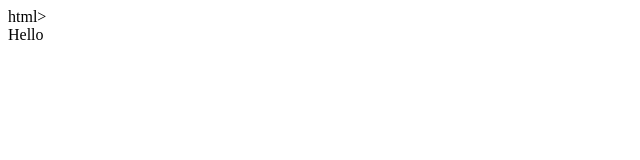
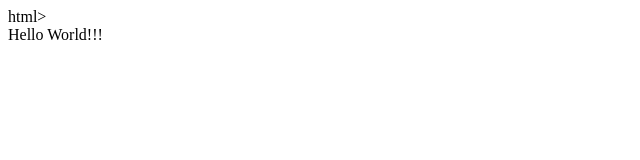
Before and after one commit to ynotrusso/conflicts, a plain HTML site: page index.html in a window 1280 px wide. Shown: the full height of the page, 0-640 px from the left. Drawn offline with Linux system fonts and the light colour scheme.

Commit message:
Change copy

```diff
--- a/index.html
+++ b/index.html
@@ -1,5 +1,5 @@
 html>
 <body>
-<div class="main">Hello</div>
+<div class="main">Hello World!!!</div>
 </body>
 </html>
```
